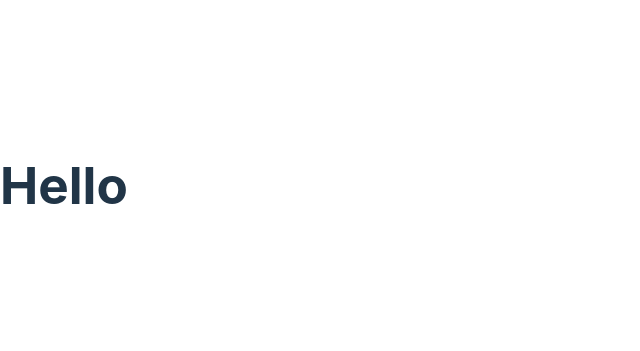
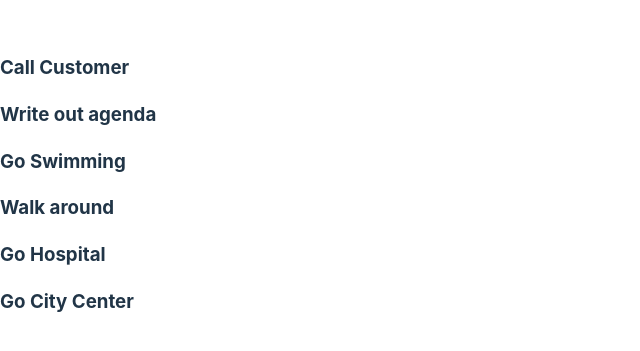
Before and after one commit to setodeve/ToDoList-React, a React (Vite) app: page / in a window 1280 px wide. Shown: the part 215-566 px from the top of the page, without its empty margins (0-640 px from the left). Built offline with nearby package versions, Linux system fonts and the light colour scheme.

Commit message:
Edit GetTodo

```diff
--- a/src/data/data.tsx
+++ b/src/data/data.tsx
@@ -12,14 +12,14 @@ interface Todo{
 
 export const TodoInfoContext = createContext({});
 export const TodoInfoProvider = (props:any) => {
-  const [todoInfo,setTodoInfo] = useState({todos:[
+  const [todoInfo,setTodoInfo] = useState([
     {id:1, title:"Call Customer", category:"work", priority:"1", time:new Date("2024-03-25"), like:true, status:"done"},
     {id:2, title:"Write out agenda", category:"work", priority:"1", time:new Date("2024-03-25"), like:true, status:"done"},
     {id:3, title:"Go Swimming", category:"play", priority:"1", time:new Date("2024-03-25"), like:true, status:"done"},
     {id:4, title:"Walk around", category:"play", priority:"1", time:new Date("2024-03-25"), like:true, status:"done"},
     {id:5, title:"Go Hospital", category:"errand", priority:"2", time:new Date("2024-03-25"), like:true, status:"done"},
     {id:6, title:"Go City Center", category:"errand", priority:"2", time:new Date("2024-03-25"), like:true, status:"done"},
-  ]});
+  ]);
   return(
     <TodoInfoContext.Provider value={{todoInfo,setTodoInfo}} >
       {props.children}
--- a/src/main.tsx
+++ b/src/main.tsx
@@ -6,11 +6,12 @@ import {
   RouterProvider
 } from "react-router-dom";
 import { TodoInfoProvider } from './data/data'
+import {Top} from "./pages/top"
 
 const router = createBrowserRouter([
   {
     path: "/",
-    element:  <h1>Hello</h1>
+    element:  <Top/>
   },
   {
     path: "todos",
--- a/src/pages/top.tsx
+++ b/src/pages/top.tsx
@@ -11,15 +11,20 @@ interface Todo{
   status:string
 }
 
-interface TodoList{
-  todos: Array<Todo>
-}
-
-export const Top : React.FC<TodoList> = (props) => {
+export const Top = () => {
   const {todoInfo,setTodoInfo} = useContext(TodoInfoContext)
+  const todos = todoInfo
   return (
     <div>
-
+      {
+        todos.map((todo:Todo)=>(
+          <div className="Todo" key={todo.id}>
+            <h3>{todo.title}</h3>
+          </div>
+        ))
+      }
     </div>
   )
 }
+
+export default Top
```
